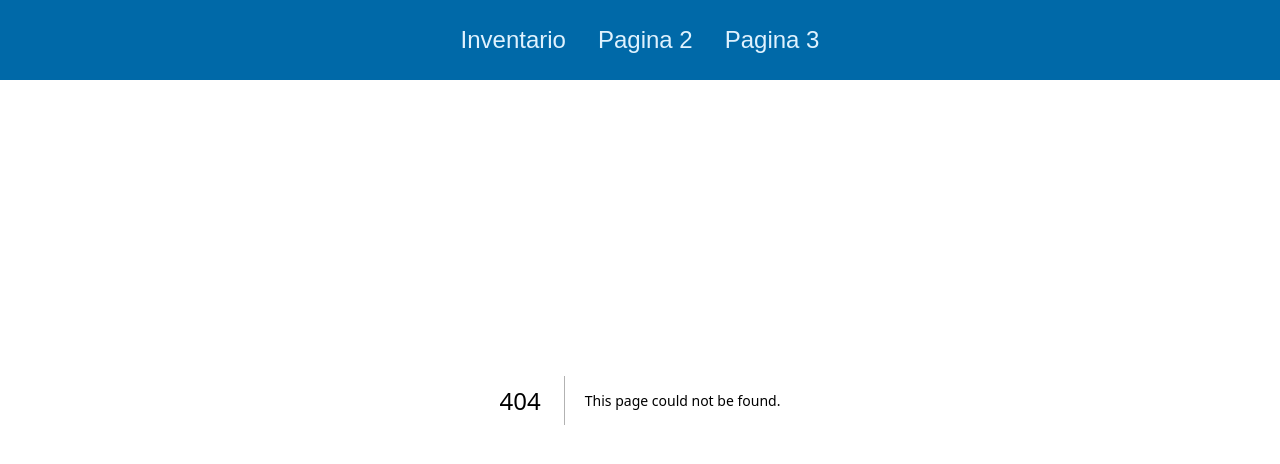
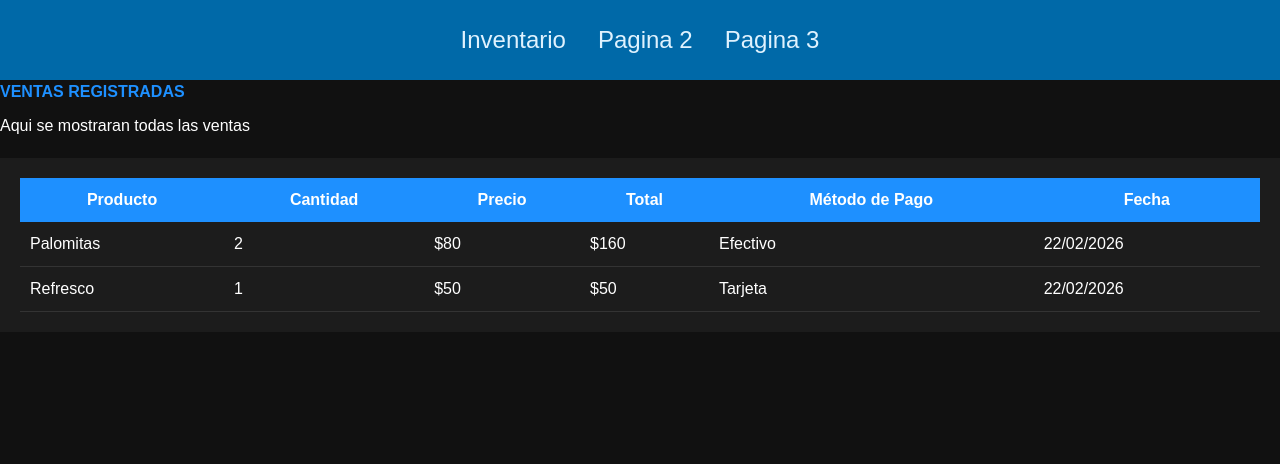
Before and after one commit to Setex10/my-app, a Next.js app: page /RegistroV in a window 1280 px wide. Before the commit this address had no page. Shown: the top 464 px of the page. Built offline with nearby package versions, Linux system fonts and the light colour scheme.

Commit message:
Registro de ventas

```diff
--- /dev/null
+++ b/src/app/RegistroV/RegistroV.css
@@ -0,0 +1,38 @@
+body {
+  background-color: #111;
+  color: white;
+  font-family: Arial;
+}
+
+.contenedor {
+  padding: 30px;
+}
+
+h1 {
+  margin-bottom: 10px;
+  color: #1e90ff;
+}
+
+p {
+  margin-bottom: 20px;
+}
+
+.tabla-container {
+  background-color: #1c1c1c;
+  padding: 20px;
+}
+
+table {
+  width: 100%;
+  border-collapse: collapse;
+}
+
+th {
+  background-color: #1e90ff;
+  padding: 10px;
+}
+
+td {
+  padding: 10px;
+  border-bottom: 1px solid #333;
+}
--- /dev/null
+++ b/src/app/RegistroV/page.jsx
@@ -0,0 +1,50 @@
+import "./RegistroV.css";
+export default function RegistroV() {
+    return (
+        <div classname="contenedor">
+            <h1>
+                <strong>
+                    VENTAS REGISTRADAS
+                </strong>
+
+            </h1>
+            <p> Aqui se mostraran todas las ventas</p>
+        <div className="tabla-container">
+        <table border="1">
+          <thead>
+            <tr>
+              <th>Producto</th>
+              <th>Cantidad</th>
+              <th>Precio</th>
+              <th>Total</th>
+              <th>Método de Pago</th>
+              <th>Fecha</th>
+            </tr>
+          </thead>
+
+          <tbody>
+            <tr>
+              <td>Palomitas</td>
+              <td>2</td>
+              <td>$80</td>
+              <td>$160</td>
+              <td>Efectivo</td>
+              <td>22/02/2026</td>
+            </tr>
+
+            <tr>
+              <td>Refresco</td>
+              <td>1</td>
+              <td>$50</td>
+              <td>$50</td>
+              <td>Tarjeta</td>
+              <td>22/02/2026</td>
+            </tr>
+          </tbody>
+
+        </table>
+      </div>
+
+    </div>
+    );
+}
```
